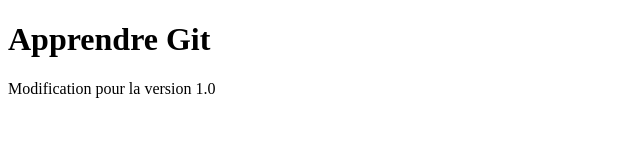
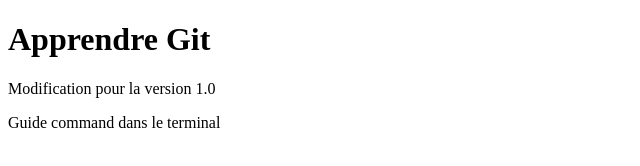
Before and after one commit to iamdumonde/git-learning, a plain HTML site: page index.html in a window 1280 px wide. Shown: the whole page, without its empty margins (0-640 px from the left). Drawn offline with Linux system fonts and the light colour scheme.

Commit message:
Insertion a paragraphInsertion a paragrapInsert..::q

```diff
--- a/index.html
+++ b/index.html
@@ -9,5 +9,8 @@
 <body>
     <h1>Apprendre Git</h1>
     <p>Modification pour la version 1.0</p>
+    <p>
+        Guide command dans le terminal
+    </p>
 </body>
 </html>
```
